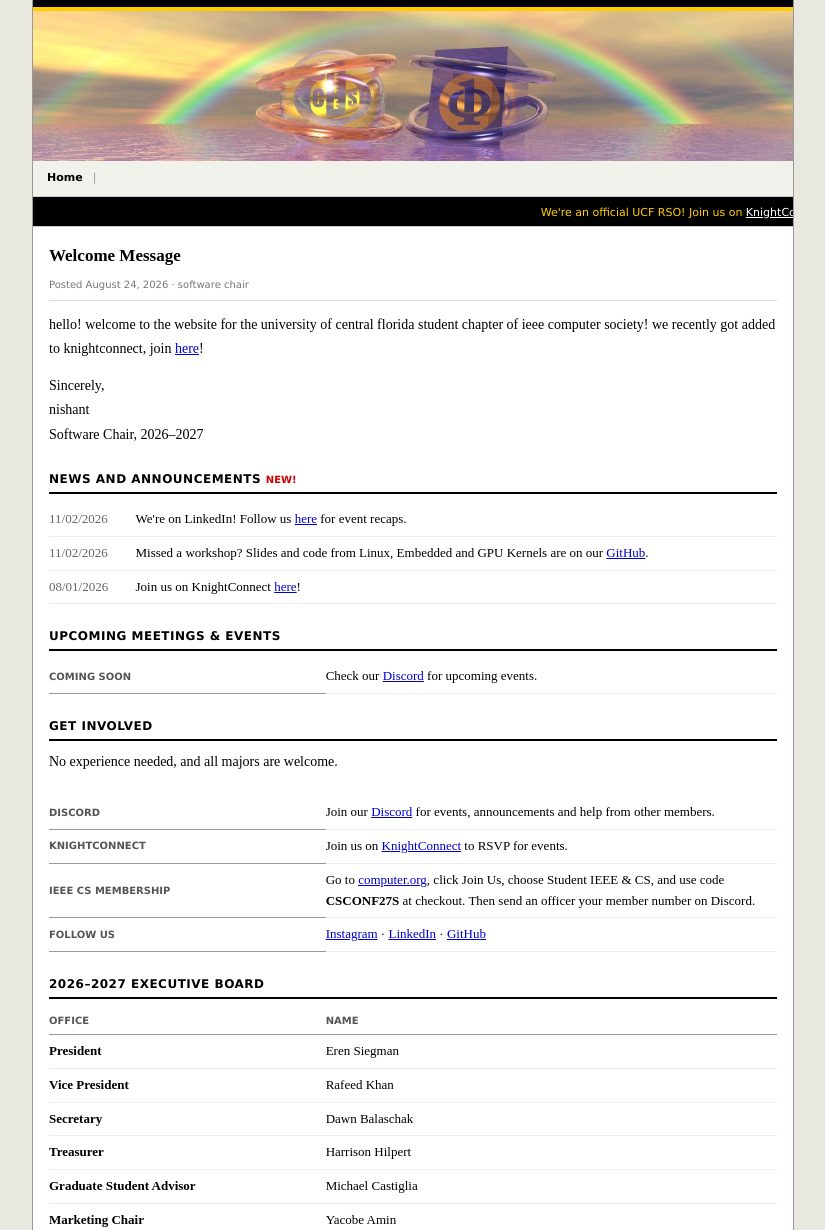
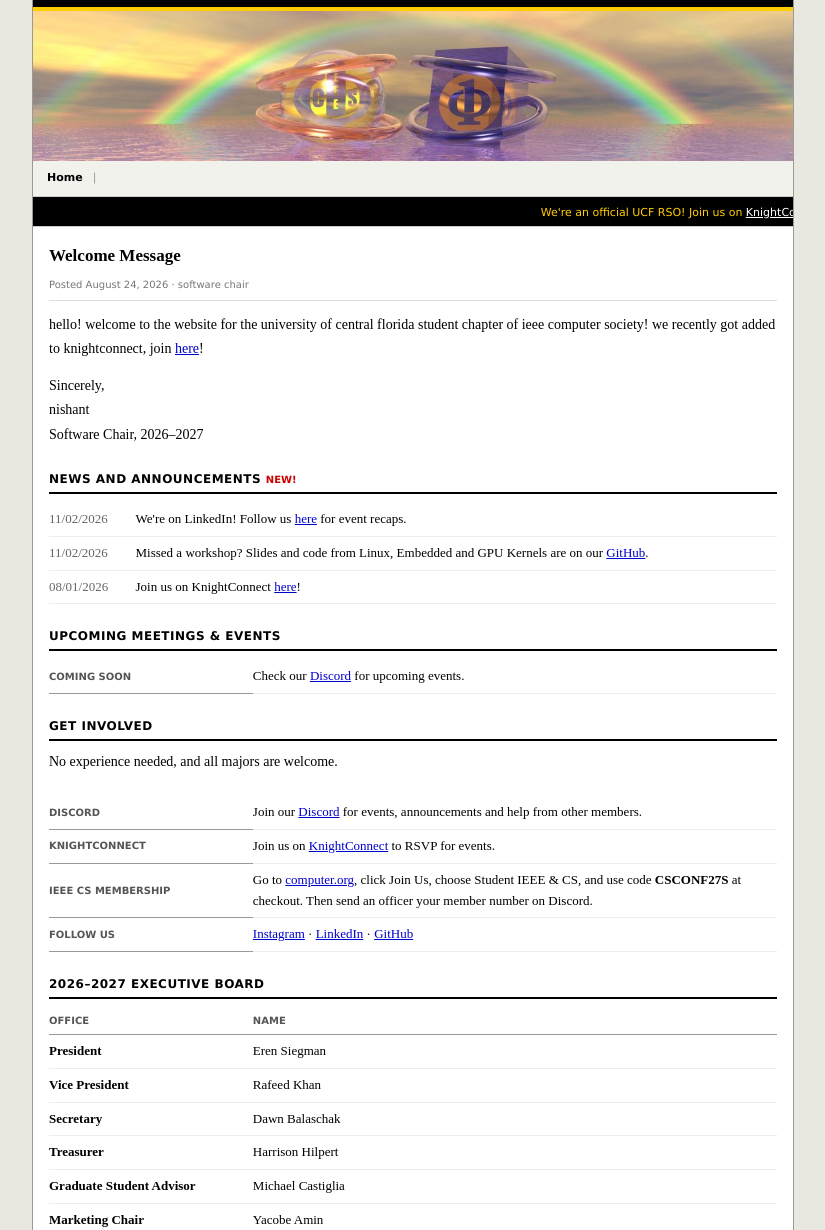
Before and after one commit to IEEECS-UCF/website, an Eleventy site: page index.njk in a window 1280 px wide. Shown: the part 70-1300 px from the top of the page, without its empty margins (227-1052 px from the left). Built offline with nearby package versions, Linux system fonts and the light colour scheme; Eleventy itself is replaced by a stand-in of ours; files that its build step writes are made by us from their sources; no server answers.

Commit message:
Narrow table label columns

```diff
--- a/assets/style.css
+++ b/assets/style.css
@@ -249,10 +249,10 @@
   font-family: var(--ui);
   font-size: 12px;
   font-weight: bold;
-  width: 38%;
+  width: 28%;
 }
 
-.table-role { width: 38%; }
+.table-role { width: 28%; }
 
 .table-date {
   white-space: nowrap;
```
